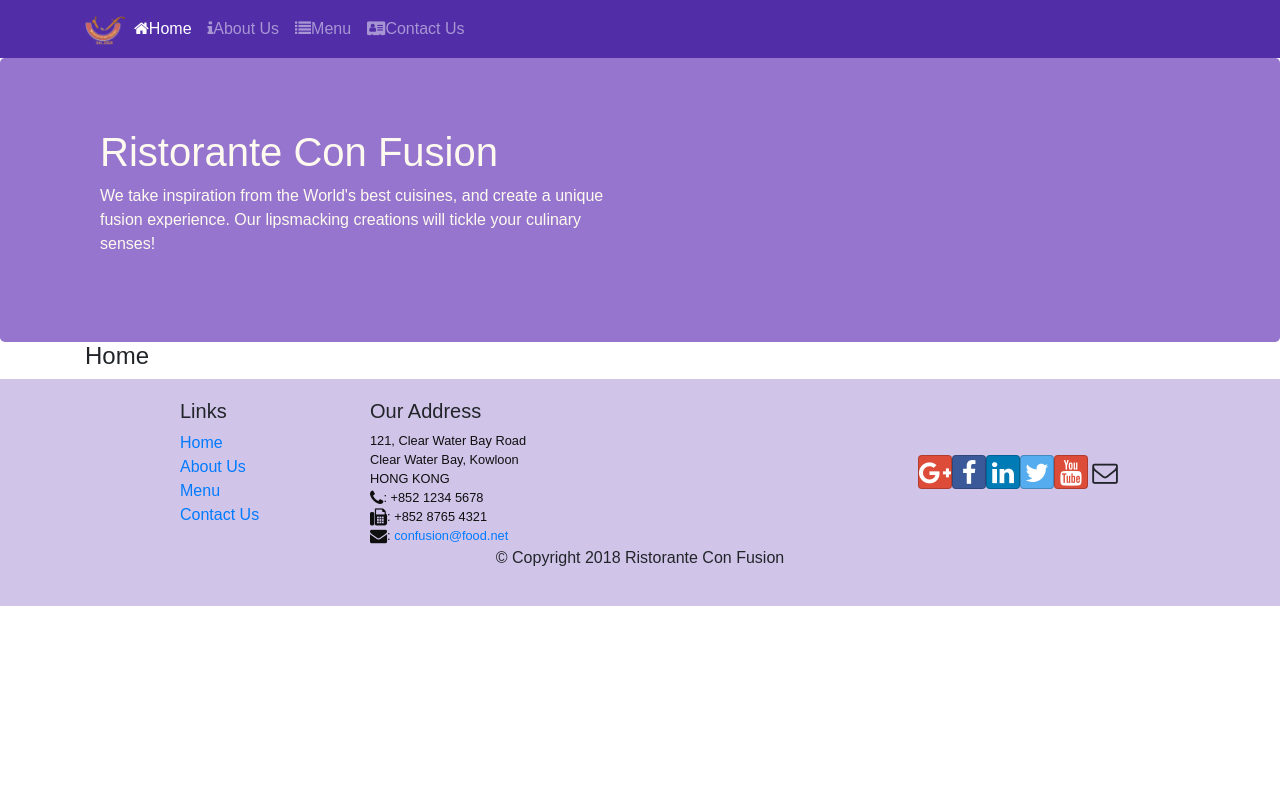
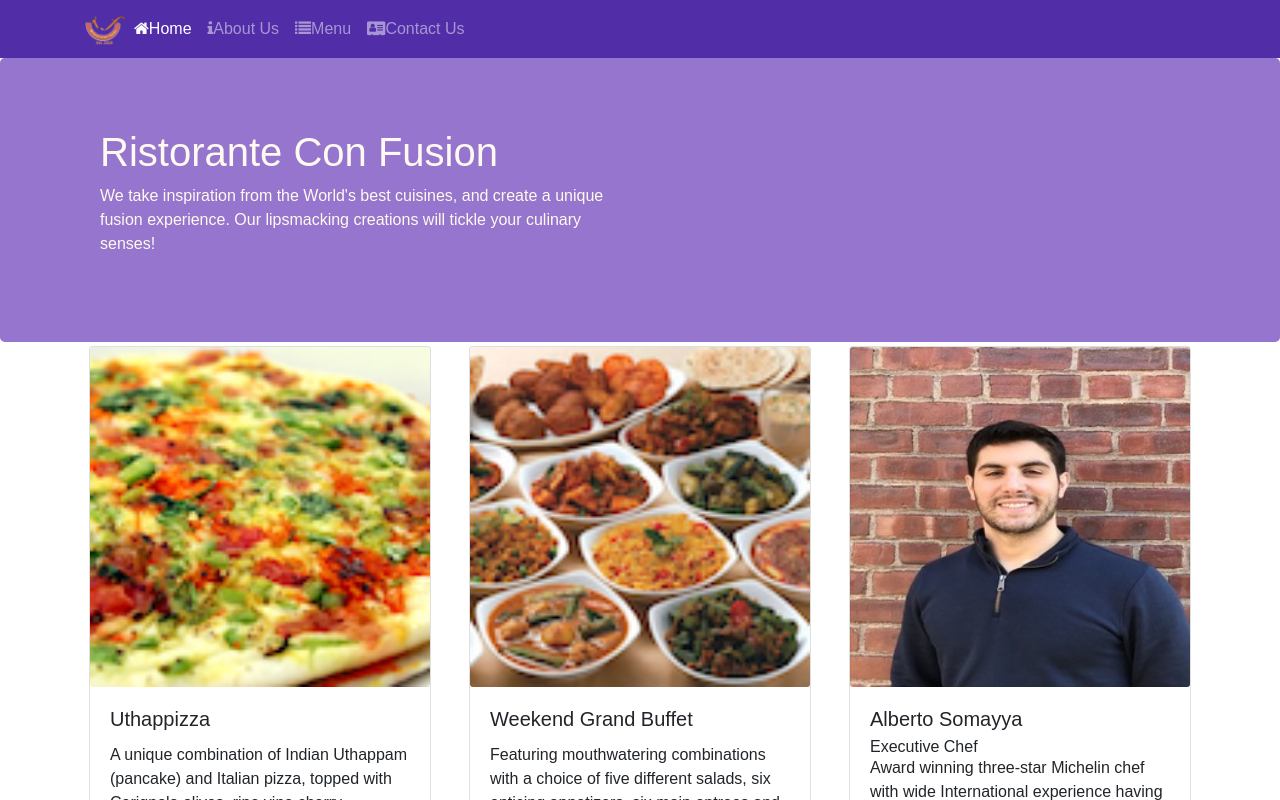
Before and after one commit to ptenteromano/first-react-app, a React (Create React App) app: page /home in a window 1280 px wide. Shown: the top 800 px of the page. Built offline with nearby package versions, Linux system fonts and the light colour scheme.

Commit message:
add featured to Homepage

```diff
--- a/src/components/HomeComponent.js
+++ b/src/components/HomeComponent.js
@@ -1,9 +1,34 @@
 import React from 'react';
+import { Card, CardImg, CardText, CardBody, CardTitle, CardSubtitle } from 'reactstrap';
+
+function RenderCard({item}) {
+  return (
+    <Card>
+      <CardImg src={item.image} alt={item.name} />
+      <CardBody>
+        <CardTitle>{item.name}</CardTitle>
+        {/* tertiary operator, if designation is not null, render it as subtitle, else: null */}
+        {item.designation ? <CardSubtitle>{item.designation}</CardSubtitle> : null}
+        <CardText>{item.description}</CardText>
+      </CardBody>
+    </Card>
+  );
+}
 
 function Home(props) {
   return (
     <div className="container">
-      <h4>Home</h4>
+      <div className="row align-items-start">
+        <div className="col-12 col-md m-1">
+          <RenderCard  item={props.dish} />
+        </div>
+        <div className="col-12 col-md m-1">
+          <RenderCard  item={props.promotion} />
+        </div>
+        <div className="col-12 col-md m-1">
+          <RenderCard  item={props.leader} />
+        </div>
+      </div>
     </div>
   );
 }
--- a/src/components/MainComponent.js
+++ b/src/components/MainComponent.js
@@ -8,6 +8,9 @@
 import Header from './HeaderComponent';
 import Footer from './FooterComponent';
 import { DISHES } from '../shared/dishes';
+import { COMMENTS } from '../shared/comments';
+import { LEADERS } from '../shared/leaders';
+import { PROMOTIONS } from '../shared/promotions';
 import { Switch, Route, Redirect } from 'react-router-dom';
 
 class Main extends Component {
@@ -16,7 +19,10 @@
     super(props);
 
     this.state = {
-      dishes: DISHES
+      dishes: DISHES,
+      comments: COMMENTS,
+      promotions: PROMOTIONS,
+      leaders: LEADERS
     };
   }
 
@@ -24,7 +30,10 @@
 
     const HomePage = () => {
       return (
-        <Home />
+        <Home dish={this.state.dishes.filter((dish) => dish.featured)[0]}
+          promotion={this.state.promotions.filter((promo) => promo.featured)[0]}
+          leader={this.state.leaders.filter((leader) => leader.featured)[0]}
+        />
       );
     };
 
--- a/src/shared/leaders.js
+++ b/src/shared/leaders.js
@@ -29,7 +29,7 @@
   {
     id: 3,
     name: 'Alberto Somayya',
-    image: '/assets/images/alberto.png',
+    image: '/assets/images/Casual_280:280.jpg',
     designation: 'Executive Chef',
     abbr: 'EC',
     featured: true,
```
Also changed, not shown: public/assets/images/casual_280:280.jpg (added).
